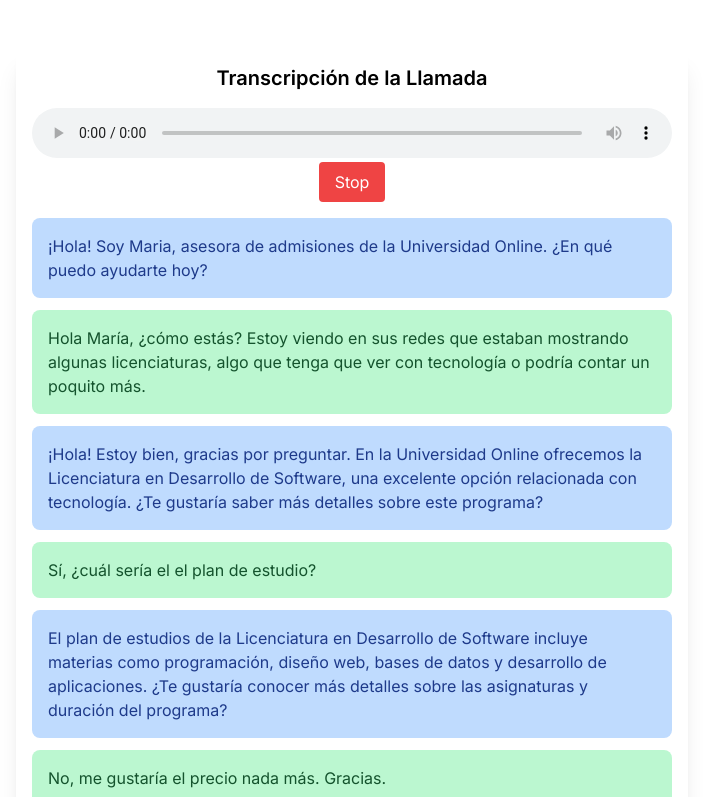
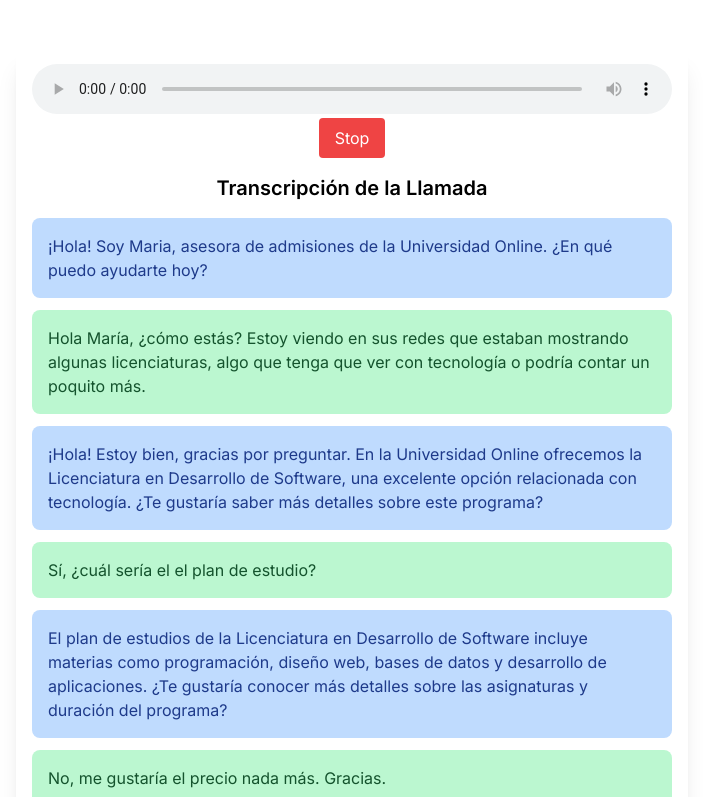
Before and after one commit to matiasarroyo1978/audio-test, a Next.js app: page / in a window 1280 px wide. Shown: the top 797 px of the page, without its empty margins (288-991 px from the left). Built offline with nearby package versions, Linux system fonts and the light colour scheme.

Commit message:
first commit

```diff
--- a/app/components/Transcript.tsx
+++ b/app/components/Transcript.tsx
@@ -36,9 +36,6 @@ const Transcript = ({ transcript, audioUrl }: TranscriptProps) => {
 
   return (
     <div className="w-full max-w-2xl mx-auto my-8 p-4 bg-white shadow-xl rounded-lg">
-      <h2 className="text-xl font-semibold text-center mb-4">
-        Transcripción de la Llamada
-      </h2>
       <AudioPlayer
         ref={audioPlayerRef}
         url={audioUrl}
@@ -46,6 +43,9 @@ const Transcript = ({ transcript, audioUrl }: TranscriptProps) => {
         playing={playing}
         setPlaying={setPlaying}
       />
+      <h2 className="text-xl font-semibold text-center mb-4">
+        Transcripción de la Llamada
+      </h2>
       <div className="transcript space-y-3">
         {transcript.map((entry, index) => (
           <TranscriptEntry
```
